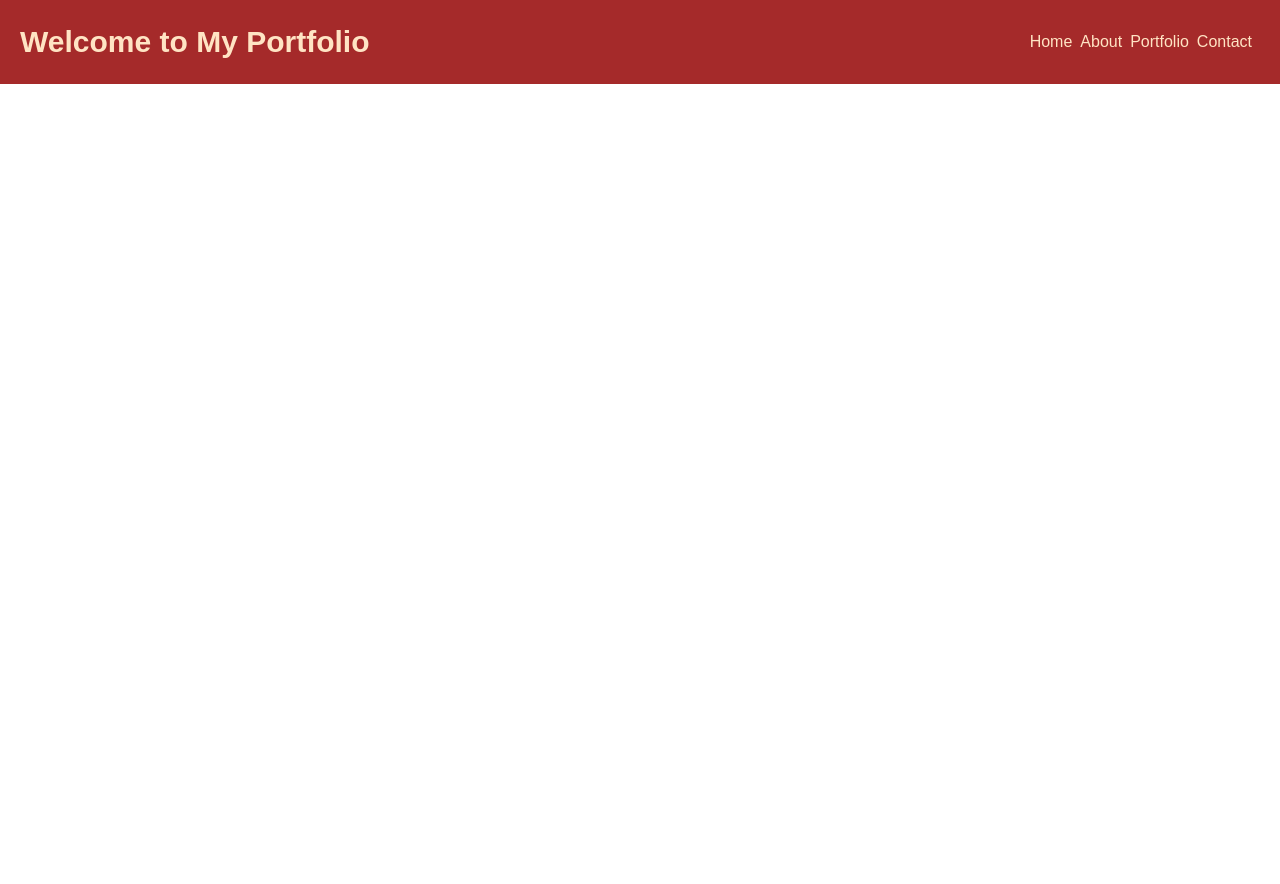
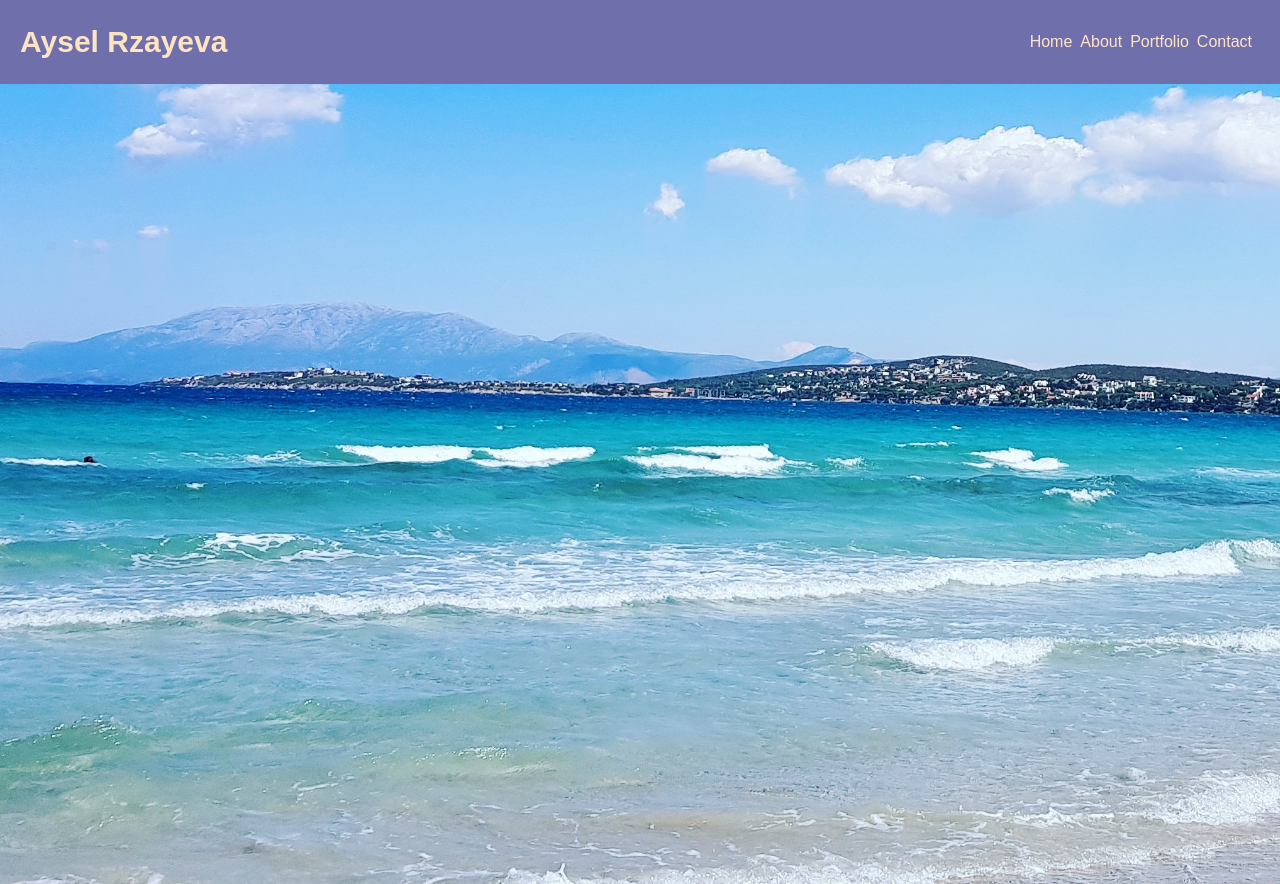
Before and after one commit to Ayselin/a.portfolio, a React (Create React App) app: page / in a window 1280 px wide. Before the commit the page ends 800 px from the top, so only its background shows below. Built offline with nearby package versions, Linux system fonts and the light colour scheme.

Commit message:
image was replaced

```diff
--- a/src/Header.js
+++ b/src/Header.js
@@ -1,7 +1,21 @@
 import React, {Component} from "react";
+import Background from './img/moonlight.jpg';
+
+const myStyles = {
+    backgroundImage: `url( ${Background} )`,
+    width: '100%',
+    height: '100vh',
+    backgroundSize: 'cover'
+}
+
 
 class Header extends Component {
     render(){
+        return (
+            <header style= {myStyles}>
+
+            </header>
+        );
 
     }
 };
--- a/src/Navigation.css
+++ b/src/Navigation.css
@@ -1,7 +1,7 @@
 nav {
     display: flex;
     justify-content: space-between;
-    background-color: brown;
+    background-color: rgb(111, 111, 172);
     align-items: center;
     padding-right: 20px;
     padding-left: 20px;
--- a/src/index.js
+++ b/src/index.js
@@ -1,10 +1,23 @@
-import React from 'react';
+import React, { Component } from 'react';
 import ReactDOM from 'react-dom';
 import './index.css';
 //import App from './App';
 import * as serviceWorker from './serviceWorker';
 import Navigation from './Navigation.js';
+import Header from './Header';
 
-ReactDOM.render(<Navigation logoTitle="Welcome to My Portfolio"/>, document.getElementById('root'));
+class App extends Component {
+    render() {
+        return (
+            <div>
+            <Navigation logoTitle="Aysel Rzayeva"/>
+            <Header/>
+            </div>
+        );
+    }
+}
+
+
+ReactDOM.render(<App />, document.getElementById('root'));
 
 serviceWorker.unregister();
```
Also changed, not shown: src/img/moonlight.jpg (added).
